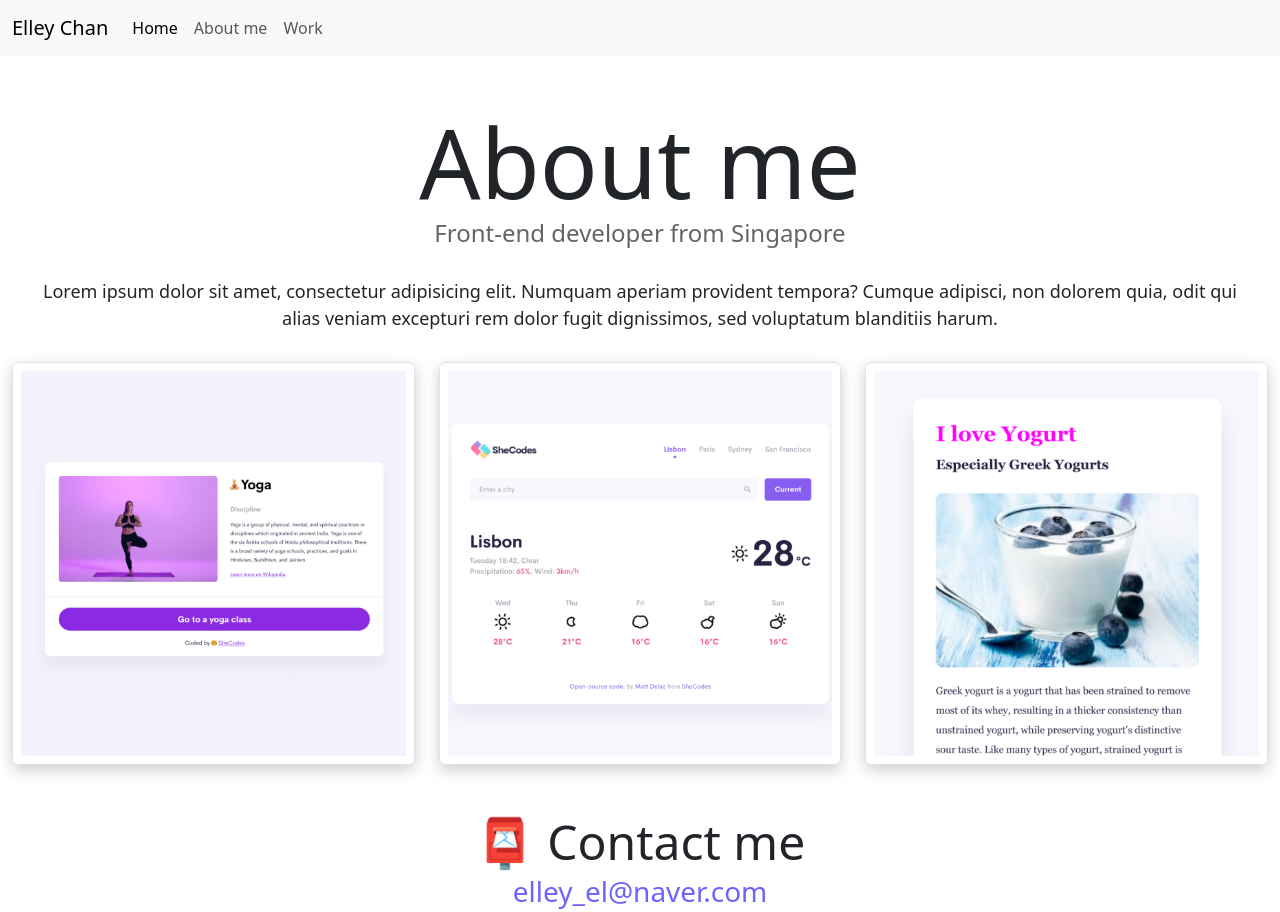
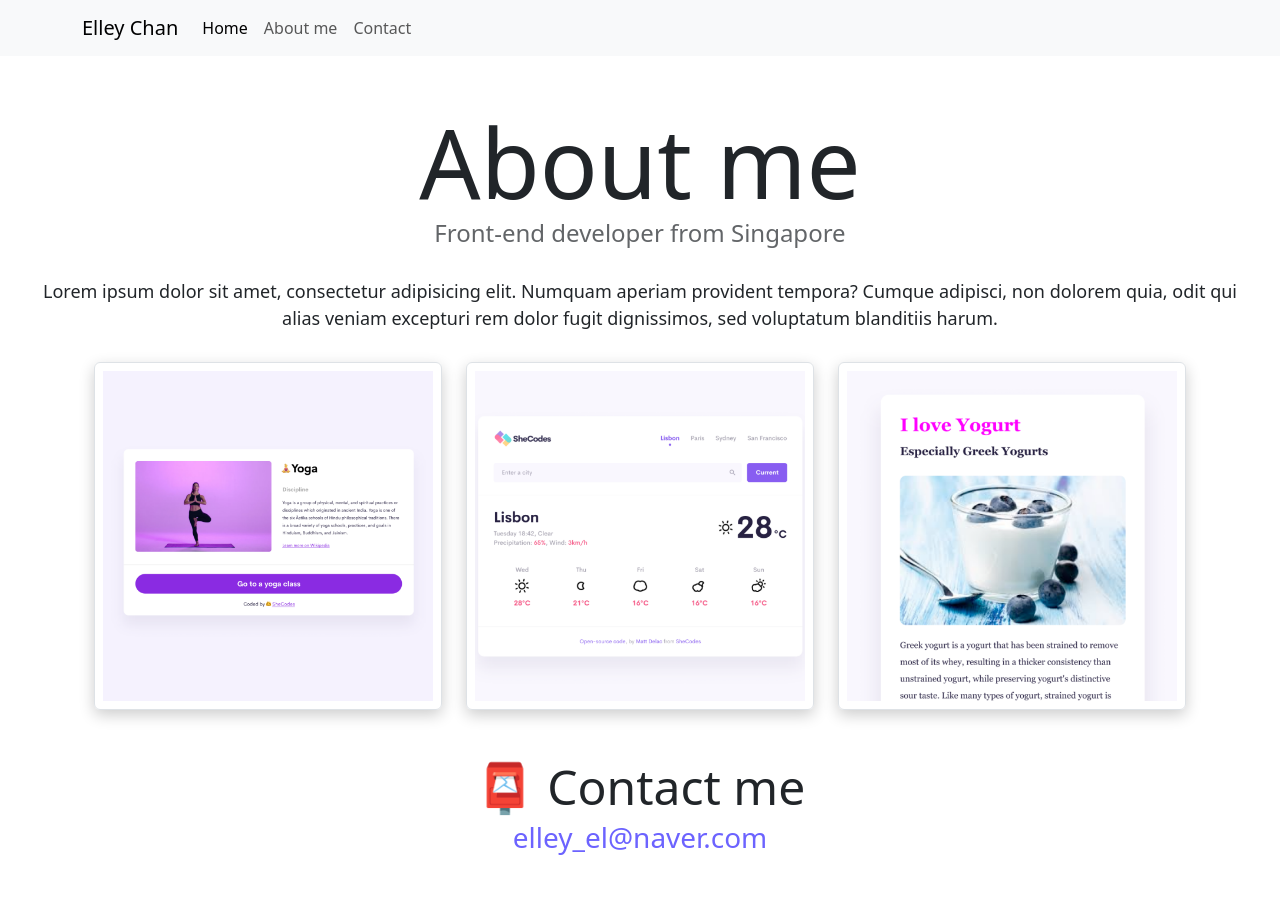
Before and after one commit to elleyjin/my-portfolio, a plain HTML site: page about.html in a window 1280 px wide. After the commit the page ends 858 px from the top, so only its background shows below. Drawn offline with nearby package versions, Linux system fonts and the light colour scheme.

Commit message:
Edit navbar container

```diff
--- a/about.html
+++ b/about.html
@@ -3,8 +3,9 @@
   <head>
     <meta charset="UTF-8" />
     <meta http-equiv="X-UA-Compatible" content="IE=edge" />
+    <meta name="description" content="An aspiring front end developer based in Singapore">
     <meta name="viewport" content="width=device-width, initial-scale=1.0" />
-    <title>About Elley Chan</title>
+    <title>Elley Chan - About me</title>
     <link href="https://cdn.jsdelivr.net/npm/bootstrap@5.3.2/dist/css/bootstrap.min.css" rel="stylesheet" integrity="sha384-T3c6CoIi6uLrA9TneNEoa7RxnatzjcDSCmG1MXxSR1GAsXEV/Dwwykc2MPK8M2HN" crossorigin="anonymous">
     <link rel="stylesheet" href="/src/styles.css" />
     <script
@@ -15,7 +16,7 @@
   </head>
   <body>
     <nav class="navbar navbar-expand-lg bg-body-tertiary mb-5">
-      <div class="container-fluid">
+      <div class="container">
         <a class="navbar-brand" href="index.html">Elley Chan</a>
         <button
           class="navbar-toggler"
@@ -32,7 +33,7 @@
           <div class="navbar-nav">
             <a class="nav-link active" aria-current="page" href="index.html">Home</a>
             <a class="nav-link" href="about.html">About me</a>
-            <a class="nav-link" href="about.html/#contact">Work</a>
+            <a class="nav-link" href="about.html/#contact">Contact</a>
         </div>
       </div>
     </nav>
@@ -46,15 +47,17 @@
         blanditiis harum.
       </p>
     </div>
+    <div class="container">
         <div class="row about-img-container">
         <div class="col-sm-4 col-12 about-img ">
-          <img src="images/yoga.png" class="img-fluid p-2 rounded border" alt=""/>
+            <img src="images/yoga.png" class="img-fluid p-2 rounded border" alt="yoga-image"/>
         </div>
         <div class="col-sm-4 col-12 about-img ">
-        <img src="images/weather.png" class="img-fluid p-2 rounded border" alt=""/>
+            <img src="images/weather.png" class="img-fluid p-2 rounded border" alt="weather-app-image"/>
         </div>
         <div class="col-sm-4 col-12 about-img ">
-        <img src="images/yogurt.png" class="img-fluid p-2 rounded border" alt=""/>
+            <img src="images/yogurt.png" class="img-fluid p-2 rounded border" alt="yogurt-image"/>
+        </div>
       </div>
     </div>
     </div>
--- a/src/styles.css
+++ b/src/styles.css
@@ -38,8 +38,12 @@ p {
   margin-bottom: 0;
 }
 
-navibar {
+/* navibar {
   margin: 0 100px;
+} */
+
+.navbar-brand {
+  max-width: 80%;
 }
 
 .button-primary {
@@ -120,6 +124,7 @@ navibar {
   margin: 0 auto;
 }
 
-.about-img img {
+.img-fluid {
   box-shadow: var(--box-shadow);
+  max-width: 100%;
 }
```
Also changed, not shown: index.html (+6 -5 lines). Lines whose indentation alone changed are shown as unchanged.
